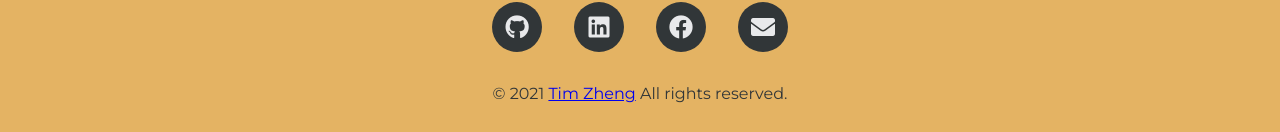
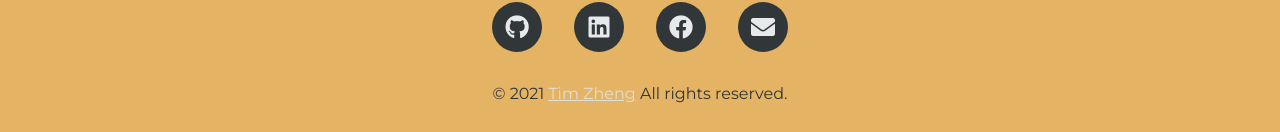
Before and after one commit to Tzheng456/Tim-Portfolio, a React (Create React App) app: page / in a window 1280 px wide. Shown: the part 665-797 px from the top of the page. Built offline with nearby package versions, Linux system fonts and the light colour scheme.

Commit message:
link color

```diff
--- a/src/components/Footer.scss
+++ b/src/components/Footer.scss
@@ -40,6 +40,9 @@
   color: #313638;
 }
 
+p > a:link {
+  color: #e0dfd5;
+}
 p > a:visited {
   color: #e0dfd5;
 }
```
